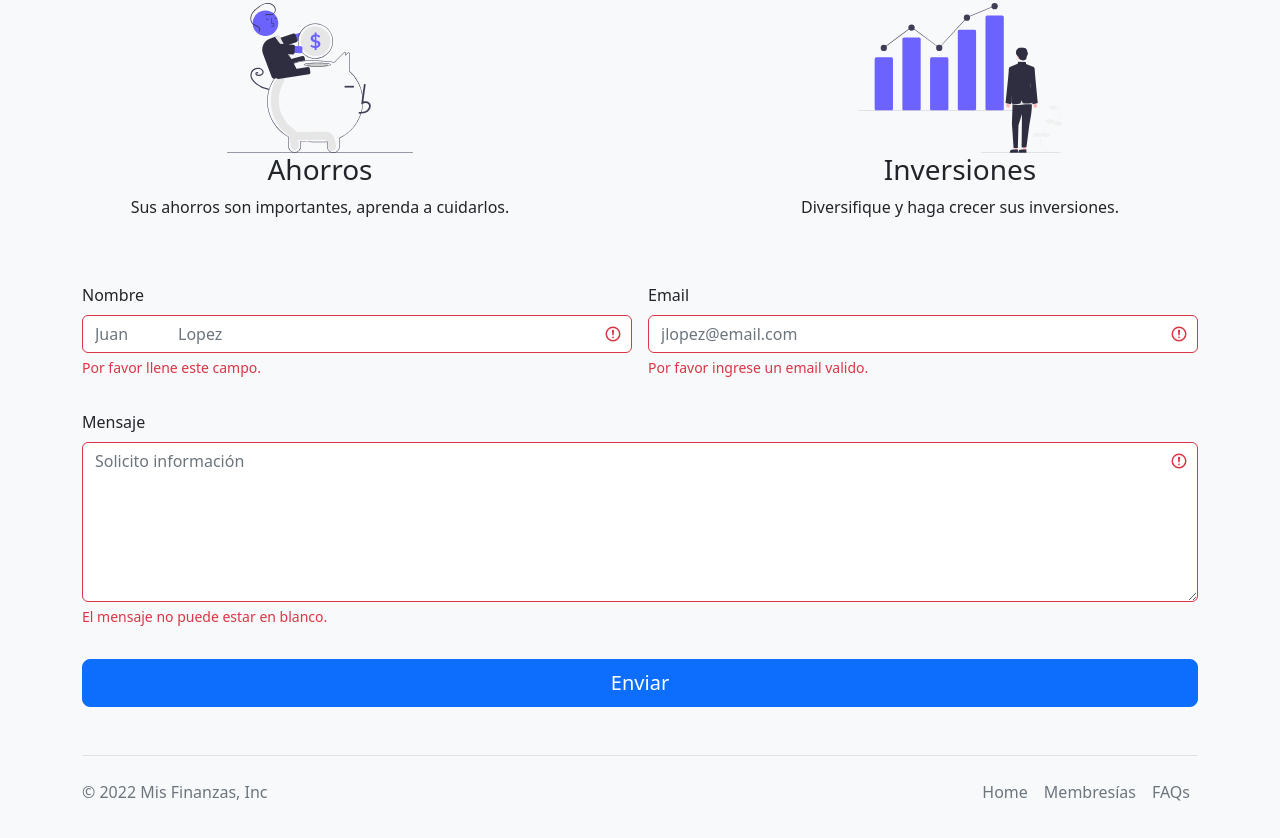
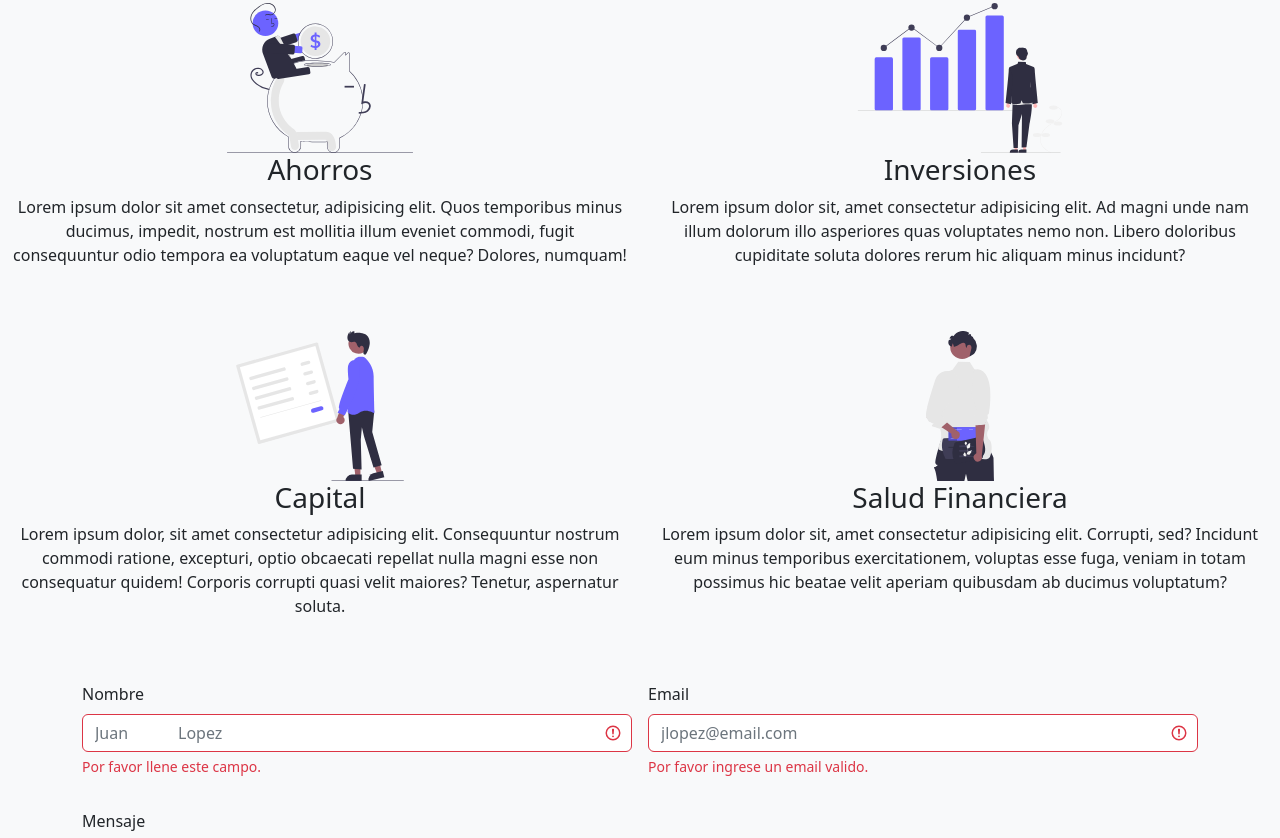
Before and after one commit to fabgrel10/landing, a plain HTML site: page index.html in a window 1280 px wide. Shown: the part 437-1275 px from the top of the page. Drawn offline with nearby package versions, Linux system fonts and the light colour scheme.

Commit message:
🔨 Add illustrations and lorem descriptions

```diff
--- a/index.html
+++ b/index.html
@@ -5,11 +5,7 @@
   <meta charset="utf-8" />
   <meta name="viewport" content="width=device-width, initial-scale=1" />
   <title>Landing Page</title>
-    <link
-      href="https://cdn.jsdelivr.net/npm/bootstrap@5.2.3/dist/css/bootstrap.min.css"
-      rel="stylesheet"
-      integrity="sha384-rbsA2VBKQhggwzxH7pPCaAqO46MgnOM80zW1RWuH61DGLwZJEdK2Kadq2F9CUG65"
-      crossorigin="anonymous" />
+  <link href="https://cdn.jsdelivr.net/npm/bootstrap@5.2.3/dist/css/bootstrap.min.css" rel="stylesheet" integrity="sha384-rbsA2VBKQhggwzxH7pPCaAqO46MgnOM80zW1RWuH61DGLwZJEdK2Kadq2F9CUG65" crossorigin="anonymous" />
   <link rel="stylesheet" href="./css/main.css" />
 </head>
 
@@ -17,10 +13,7 @@
   <nav class="navbar navbar-expand-lg bg-light">
     <div class="container-fluid">
       <a class="navbar-brand text-primary fs-5 fw-bold" href="#">MF</a>
-        <button class="navbar-toggler" type="button" data-bs-toggle="collapse"
-          data-bs-target="#navbarSupportedContent"
-          aria-controls="navbarSupportedContent" aria-expanded="false"
-          aria-label="Toggle navigation">
+      <button class="navbar-toggler" type="button" data-bs-toggle="collapse" data-bs-target="#navbarSupportedContent" aria-controls="navbarSupportedContent" aria-expanded="false" aria-label="Toggle navigation">
         <span class="navbar-toggler-icon"></span>
       </button>
       <div class="collapse navbar-collapse" id="navbarSupportedContent">
@@ -39,12 +32,7 @@
   <section class="container-fluid mt-5">
     <div class="row text-center">
       <div class="col-lg-4 col-md-4 col-sm-12">
-          <img
-            class="logo"
-            src="./img/undraw_finance_re_gnv2.svg"
-            width="400"
-            alt="mindfulness"
-            srcset="">
+        <img class="logo" src="./img/undraw_finance_re_gnv2.svg" width="400" alt="mindfulness" srcset="">
       </div>
       <div class="col-lg-8 col-md-8 col-sm-12 fs-6 fw-bolder align-self-center text-center
           text-primary" id="landing-welcome">
@@ -57,19 +45,33 @@
   <section class="container-fluid mt-5 mb-5">
     <div class="row text-center">
       <div class="col-sm mt-5">
-          <img src="./img/undraw_savings_re_eq4w.svg" alt="" srcset=""
-            width="300" height="150">
+        <img src="./img/undraw_savings_re_eq4w.svg" alt="" srcset="" width="300" height="150">
         <div>
           <h3>Ahorros</h3>
-            <p>Sus ahorros son importantes, aprenda a cuidarlos.</p>
+          <p>Lorem ipsum dolor sit amet consectetur, adipisicing elit. Quos temporibus minus ducimus, impedit, nostrum est mollitia illum eveniet commodi, fugit consequuntur odio tempora ea voluptatum eaque vel neque? Dolores, numquam!</p>
         </div>
       </div>
       <div class="col-sm mt-5">
-          <img src="./img/undraw_investing_re_bov7.svg" alt="" srcset="" width="300"
-            height="150">
+        <img src="./img/undraw_investing_re_bov7.svg" alt="" srcset="" width="300" height="150">
         <div>
           <h3>Inversiones</h3>
-            <p>Diversifique y haga crecer sus inversiones.</p>
+          <p>Lorem ipsum dolor sit, amet consectetur adipisicing elit. Ad magni unde nam illum dolorum illo asperiores quas voluptates nemo non. Libero doloribus cupiditate soluta dolores rerum hic aliquam minus incidunt?</p>
+        </div>
+      </div>
+    </div>
+    <div class="row text-center">
+      <div class="col-sm mt-5">
+        <img src="./img/undraw_receipt_re_fre3.svg" alt="" srcset="" width="300" height="150">
+        <div>
+          <h3>Capital</h3>
+          <p>Lorem ipsum dolor, sit amet consectetur adipisicing elit. Consequuntur nostrum commodi ratione, excepturi, optio obcaecati repellat nulla magni esse non consequatur quidem! Corporis corrupti quasi velit maiores? Tenetur, aspernatur soluta.</p>
+        </div>
+      </div>
+      <div class="col-sm mt-5">
+        <img src="./img/undraw_wallet_re_cx9u.svg" alt="" srcset="" width="300" height="150">
+        <div>
+          <h3>Salud Financiera</h3>
+          <p>Lorem ipsum dolor sit, amet consectetur adipisicing elit. Corrupti, sed? Incidunt eum minus temporibus exercitationem, voluptas esse fuga, veniam in totam possimus hic beatae velit aperiam quibusdam ab ducimus voluptatum?</p>
         </div>
       </div>
     </div>
@@ -80,19 +82,18 @@
       <div class="col-md-6">
         <label class="form-label" for="name">Nombre</label>
         <input class="form-control" id="name" type="text" placeholder="Juan
-            Lopez" required/>
+            Lopez" required />
         <div class="invalid-feedback">Por favor llene este campo.</div>
       </div>
       <div class="col-md-6">
         <label class="form-label" for="emailAddress">Email</label>
-          <input class="form-control" id="emailAddress" type="email"
-            placeholder="jlopez@email.com" required />
-          <div class="invalid-feedback">Por favor ingrese un email valido.<address></address></div>
+        <input class="form-control" id="emailAddress" type="email" placeholder="jlopez@email.com" required />
+        <div class="invalid-feedback">Por favor ingrese un email valido.<address></address>
+        </div>
       </div>
       <div class="mb-3">
         <label class="form-label" for="message">Mensaje</label>
-          <textarea class="form-control" id="message" type="text"
-            placeholder="Solicito información" style="height: 10rem;" required></textarea>
+        <textarea class="form-control" id="message" type="text" placeholder="Solicito información" style="height: 10rem;" required></textarea>
         <div class="invalid-feedback">El mensaje no puede estar en blanco.</div>
       </div>
       <div class="d-grid">
@@ -110,8 +111,9 @@
       <a href="/" class="col-md-4 d-flex align-items-center
         justify-content-center mb-3 mb-md-0 me-md-auto link-dark
         text-decoration-none">
-        <svg class="bi me-2" width="40" height="32"><use
-            xlink:href="#bootstrap"></use></svg>
+        <svg class="bi me-2" width="40" height="32">
+          <use xlink:href="#bootstrap"></use>
+        </svg>
       </a>
 
       <ul class="nav col-md-4 justify-content-end">
@@ -122,9 +124,6 @@
     </footer>
   </div>
 
-    <script
-      src="https://cdn.jsdelivr.net/npm/bootstrap@5.2.3/dist/js/bootstrap.bundle.min.js"
-      integrity="sha384-kenU1KFdBIe4zVF0s0G1M5b4hcpxyD9F7jL+jjXkk+Q2h455rYXK/7HAuoJl+0I4"
-      crossorigin="anonymous"></script>
+  <script src="https://cdn.jsdelivr.net/npm/bootstrap@5.2.3/dist/js/bootstrap.bundle.min.js" integrity="sha384-kenU1KFdBIe4zVF0s0G1M5b4hcpxyD9F7jL+jjXkk+Q2h455rYXK/7HAuoJl+0I4" crossorigin="anonymous"></script>
 </body>
 </html>
```
Also changed, not shown: img/undraw_receipt_re_fre3.svg (added), img/undraw_wallet_re_cx9u.svg (added). Lines whose indentation alone changed are shown as unchanged.
